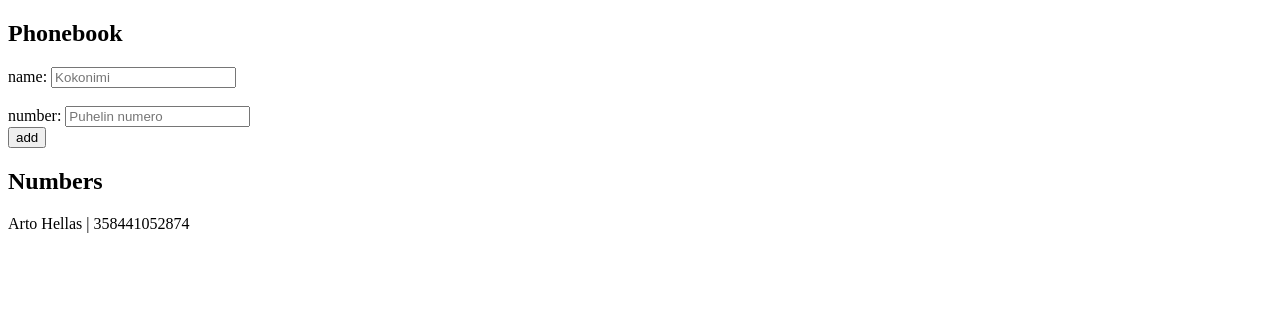
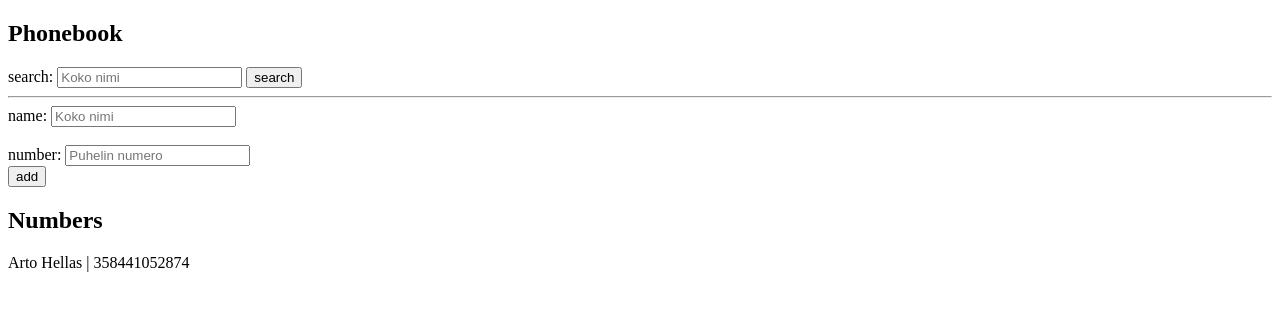
Before and after one commit to Antonako1/React-tehtavat, a React (Vite) app in the folder Kokoelmien renderöinti ja lomakkeen käsittely/palvelintehtava/: page / in a window 1280 px wide. Shown: the top 310 px of the page. Built offline with nearby package versions, Linux system fonts and the light colour scheme.

Commit message:
Update App.jsx

```diff
--- a/Kokoelmien renderöinti ja lomakkeen käsittely/palvelintehtava/src/App.jsx
+++ b/Kokoelmien renderöinti ja lomakkeen käsittely/palvelintehtava/src/App.jsx
@@ -42,6 +42,7 @@ const App = () => {
   ])
   const [newName, setNewName] = useState('')
   const [newNum, setNewNum] = useState(0)
+  const [search, setSearch] = useState('')
 
   const updateInputStr = (e) => {
     setNewName(e.target.value)
@@ -62,13 +63,22 @@ const App = () => {
     document.getElementById('input-field-str').value = "";
     document.getElementById('input-field-int').value = "";
   }
+  const handleSearch = () => {
+    console.log("Searching for:", search)
+  }
+  const updateInputSrc = (e) => {setSearch(e.target.value);}
+
   return (
     <div>
       <h2>Phonebook</h2>
+        <form onSubmit={e => e.preventDefault()}>
+          search:  <input type="text" onChange={updateInputSrc} placeholder='Koko nimi'/> <button type='submit' onClick={handleSearch}>search</button>
+        </form>
+      <hr />
       <form onSubmit={e => e.preventDefault()}>
         <div>
           name: <input onChange={updateInputStr}
-                  placeholder='Kokonimi'
+                  placeholder='Koko nimi'
                   id='input-field-str'
                 />
         </div>
```
